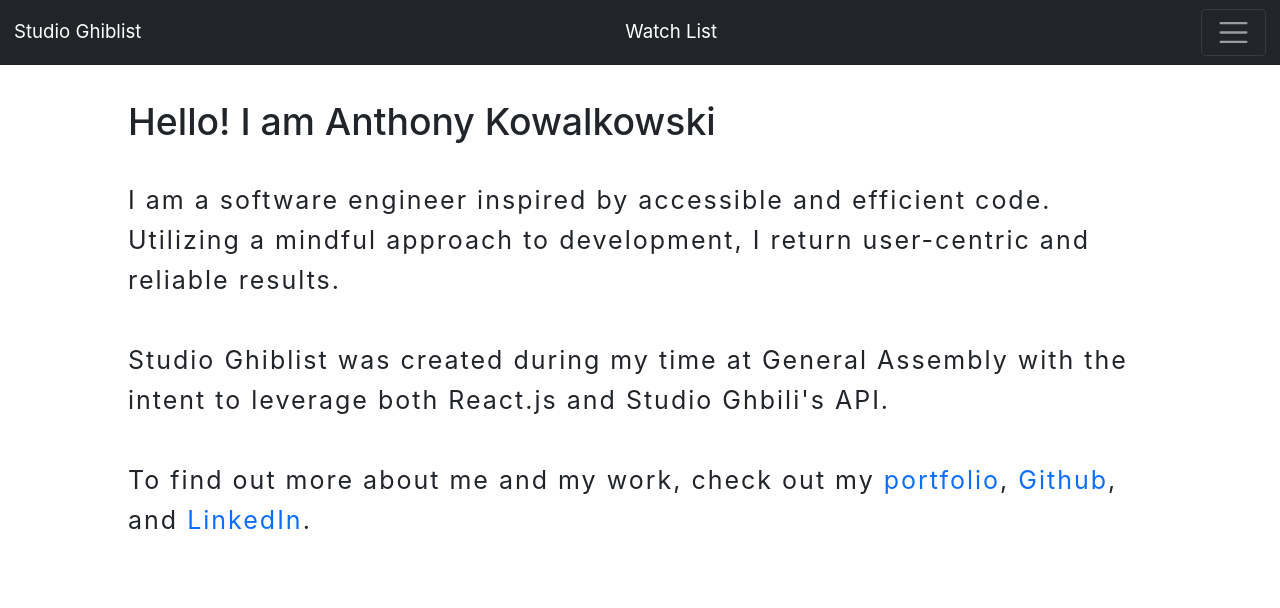
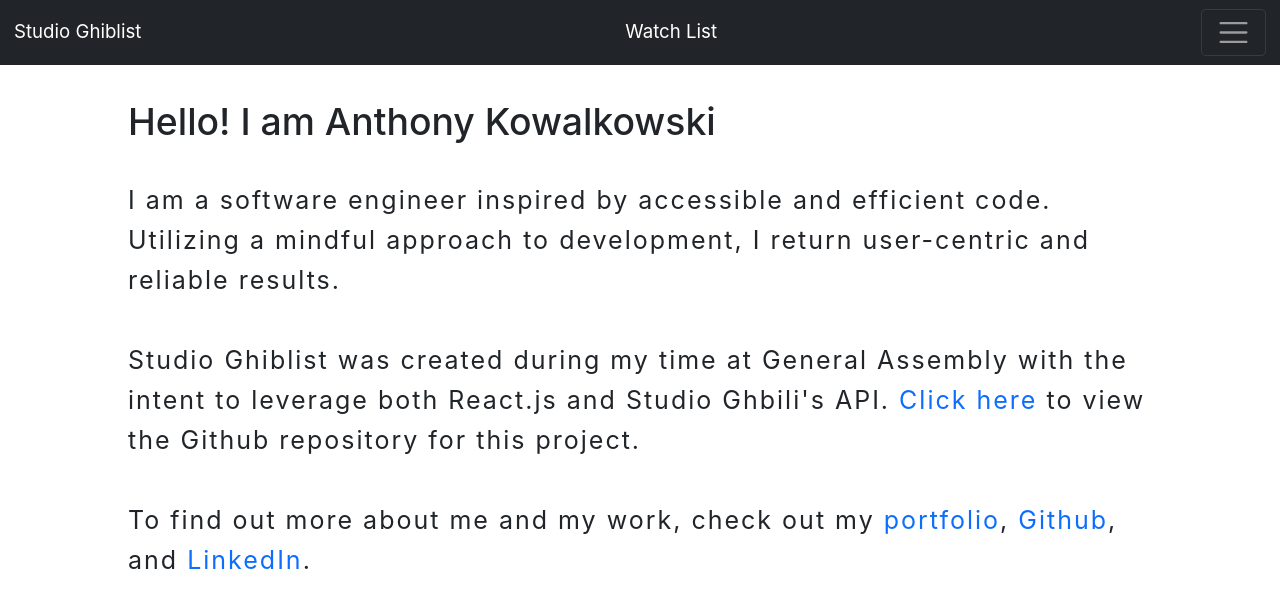
Before and after one commit to adkowalkowski/react-api-studio-ghiblist, a React (Create React App) app: page /#/about in a window 1280 px wide. Shown: the top 608 px of the page. Built offline with nearby package versions, Linux system fonts and the light colour scheme.

Commit message:
added github repo for project to the about page

```diff
--- a/src/Components/About.js
+++ b/src/Components/About.js
@@ -9,7 +9,7 @@
         reliable results.
         <br></br>
         <br></br>
-        Studio Ghiblist was created during my time at General Assembly with the intent to leverage both React.js and Studio Ghbili's API.
+        Studio Ghiblist was created during my time at General Assembly with the intent to leverage both React.js and Studio Ghbili's API. <a target="_blank" href="https://github.com/adkowalkowski/react-api-studio-ghiblist">Click here</a> to view the Github repository for this project.
         <br></br>
         <br></br>
         To find out more about me and my work, check out my <a target="_blank" href="https://adkowalkowski.github.io/portfolio/">portfolio</a>, <a target="_blank" href="https://github.com/adkowalkowski">Github</a>, and <a target="_blank" href="https://www.linkedin.com/in/anthony-kowalkowski/">LinkedIn</a>.
```
